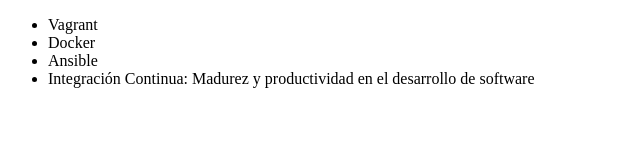
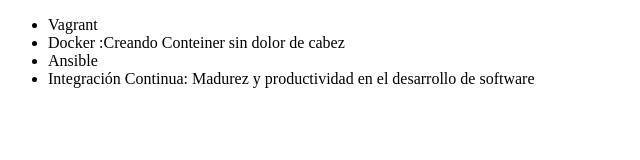
Before and after one commit to Dianyyy77/alura-git, a plain HTML site: page index.html in a window 1280 px wide. Shown: the whole page, without its empty margins (0-640 px from the left). Drawn offline with Linux system fonts and the light colour scheme.

Commit message:
corrigiendo el nombe del curso Docker

```diff
--- a/index.html
+++ b/index.html
@@ -7,7 +7,9 @@
 <body>
      <ul>
          <li> Vagrant </li>
-         <li> Docker </li>
+         <li> Docker :Creando Conteiner sin dolor de cabez
+
+         </li>
          <li> Ansible </li>
          <li> Integración Continua: Madurez y productividad en el desarrollo de software </li>
      </ul>
```
